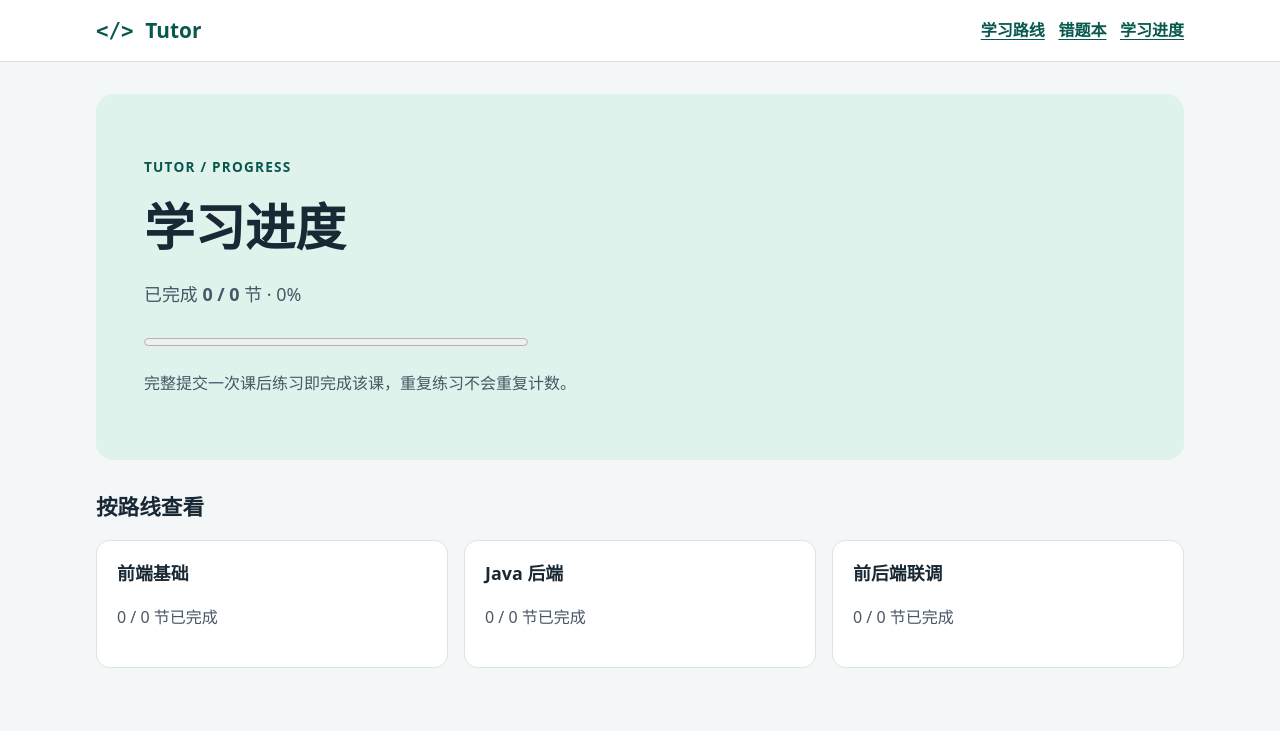
After one commit to lllfjjj/tutor, a Spring Boot app: page /progress in a window 1280 px wide. The commit adds this page. Shown: the top 731 px of the page. Run offline with Spring Boot 4, Linux system fonts and the light colour scheme; data that the repository does not hold is empty; database files in the repository are not loaded.

Commit message:
feat: track completion and review latest mistakes

```diff
--- a/src/main/java/io/github/lllfjjj/tutor/practice/PracticeController.java
+++ b/src/main/java/io/github/lllfjjj/tutor/practice/PracticeController.java
@@ -17,10 +17,12 @@ import org.springframework.web.servlet.view.RedirectView;
 class PracticeController {
 	private final Catalog catalog;
 	private final PracticeService practice;
+	private final LearningProgress progress;
 
-	PracticeController(Catalog catalog, PracticeService practice) {
+	PracticeController(Catalog catalog, PracticeService practice, LearningProgress progress) {
 		this.catalog = catalog;
 		this.practice = practice;
+		this.progress = progress;
 	}
 
 	@PostMapping("/lessons/{lessonId}/attempts")
@@ -45,4 +47,16 @@ class PracticeController {
 		model.addAttribute("result", practice.result(attemptId));
 		return "result";
 	}
+
+	@GetMapping("/mistakes")
+	String mistakes(Model model) {
+		model.addAttribute("mistakes", progress.mistakes());
+		return "mistakes";
+	}
+
+	@GetMapping("/progress")
+	String progress(Model model) {
+		model.addAttribute("progress", progress.overview());
+		return "progress";
+	}
 }
--- a/src/main/java/io/github/lllfjjj/tutor/practice/PracticeService.java
+++ b/src/main/java/io/github/lllfjjj/tutor/practice/PracticeService.java
@@ -50,7 +50,7 @@ public class PracticeService {
 				.collect(Collectors.toMap(question -> question.prompt().id(), Function.identity()));
 		var answers = attempt.answers.stream().map(answer -> {
 			var question = questions.get(answer.questionId);
-			return new AnswerResult(question.prompt().text(), answer.selectedOption,
+			return new AnswerResult(answer.questionId, question.prompt().text(), answer.selectedOption,
 					question.optionLabel(answer.selectedOption), question.correctOption(),
 					question.optionLabel(question.correctOption()), answer.correct, question.explanation(), question.source());
 		}).toList();
@@ -60,6 +60,6 @@ public class PracticeService {
 	static final class InvalidSubmission extends RuntimeException {}
 
 	public record Result(Catalog.LessonCard lesson, long score, List<AnswerResult> answers) {}
-	public record AnswerResult(String prompt, String selectedKey, String selectedLabel, String correctKey,
+	public record AnswerResult(long questionId, String prompt, String selectedKey, String selectedLabel, String correctKey,
 							   String correctLabel, boolean correct, String explanation, Catalog.Source source) {}
 }
--- a/src/main/resources/static/tutor.css
+++ b/src/main/resources/static/tutor.css
@@ -84,3 +84,6 @@ button.secondary, .button.secondary { background: var(--card); color: var(--acce
 .option input { accent-color: var(--accent); }
 .success { color: var(--accent); font-weight: 700; }
 .error { color: var(--danger); font-weight: 700; }
+.badge { background: var(--soft); color: var(--accent); border-radius: 2rem; padding: .1rem .45rem; font-size: .82rem; }
+progress { width: min(100%, 24rem); height: .95rem; accent-color: var(--accent); }
+:target { scroll-margin-top: 1rem; border-color: var(--accent); }
--- a/src/main/resources/templates/home.html
+++ b/src/main/resources/templates/home.html
@@ -18,6 +18,7 @@
             <ol class="lesson-list">
                 <li th:each="lesson : ${route.lessons}">
                     <a th:href="@{/lessons/{id}(id=${lesson.id})}" th:text="${lesson.title}"></a>
+                    <span class="badge" th:if="${completedIds.contains(lesson.id)}">已完成</span>
                 </li>
             </ol>
         </section>
--- a/src/main/resources/templates/layout.html
+++ b/src/main/resources/templates/layout.html
@@ -10,7 +10,11 @@
 <header class="masthead" th:fragment="header">
     <div class="masthead-inner">
         <a class="brand" th:href="@{/}"><span aria-hidden="true">&lt;/&gt;</span> Tutor</a>
-        <nav aria-label="主导航"><a th:href="@{/}">学习路线</a></nav>
+        <nav aria-label="主导航">
+            <a th:href="@{/}">学习路线</a>
+            <a th:href="@{/mistakes}">错题本</a>
+            <a th:href="@{/progress}">学习进度</a>
+        </nav>
     </div>
 </header>
 </body>
--- /dev/null
+++ b/src/main/resources/templates/progress.html
@@ -0,0 +1,31 @@
+<!doctype html>
+<html lang="zh-CN" xmlns:th="http://www.thymeleaf.org">
+<head th:replace="~{layout :: head('学习进度')}"></head>
+<body>
+<header th:replace="~{layout :: header}"></header>
+<main class="container">
+    <div class="hero">
+        <p class="eyebrow">TUTOR / PROGRESS</p>
+        <h1>学习进度</h1>
+        <p class="lede">已完成 <strong th:text="${progress.completed} + ' / ' + ${progress.total}"></strong> 节
+            · <span th:text="${progress.percent} + '%'"></span>
+        </p>
+        <progress aria-label="课程完成率" max="100" th:value="${progress.percent}"></progress>
+        <p class="muted">完整提交一次课后练习即完成该课，重复练习不会重复计数。</p>
+    </div>
+    <h2 class="section-title">按路线查看</h2>
+    <div class="routes">
+        <section class="card" th:each="routeStatus : ${progress.routes}">
+            <h3 th:text="${routeStatus.route.track.label}"></h3>
+            <p class="muted" th:text="${routeStatus.completed()} + ' / ' + ${routeStatus.route.lessons.size()} + ' 节已完成'"></p>
+            <ol class="lesson-list">
+                <li th:each="lesson : ${routeStatus.route.lessons}">
+                    <a th:href="@{/lessons/{id}(id=${lesson.id})}" th:text="${lesson.title}"></a>
+                    <span class="badge" th:if="${routeStatus.completedIds.contains(lesson.id)}">已完成</span>
+                </li>
+            </ol>
+        </section>
+    </div>
+</main>
+</body>
+</html>
--- a/src/main/resources/templates/result.html
+++ b/src/main/resources/templates/result.html
@@ -10,8 +10,9 @@
     <div class="actions">
         <a class="button" th:href="@{/lessons/{id}(id=${result.lesson.id})}">再练一次</a>
         <a class="button secondary" th:href="@{/}">返回学习路线</a>
+        <a class="button secondary" th:href="@{/mistakes}">查看错题本</a>
     </div>
-    <section class="card question" th:each="answer, iteration : ${result.answers}">
+    <section class="card question" th:each="answer, iteration : ${result.answers}" th:id="'question-' + ${answer.questionId}">
         <h2 th:text="${iteration.count} + '. ' + ${answer.prompt}"></h2>
         <p th:class="${answer.correct ? 'success' : 'error'}" th:text="${answer.correct ? '回答正确' : '回答错误'}"></p>
         <p>你的选择：<span th:text="${answer.selectedKey} + '. ' + ${answer.selectedLabel}"></span></p>
```
Also changed, not shown: src/main/java/io/github/lllfjjj/tutor/catalog/CatalogController.java (+6 -2 lines), src/main/java/io/github/lllfjjj/tutor/practice/AttemptRepository.java (+28 -0 lines), src/main/java/io/github/lllfjjj/tutor/practice/LearningProgress.java (added, +58 -0 lines), src/main/resources/templates/mistakes.html (added, +25 -0 lines), README.md, 2 other files.
